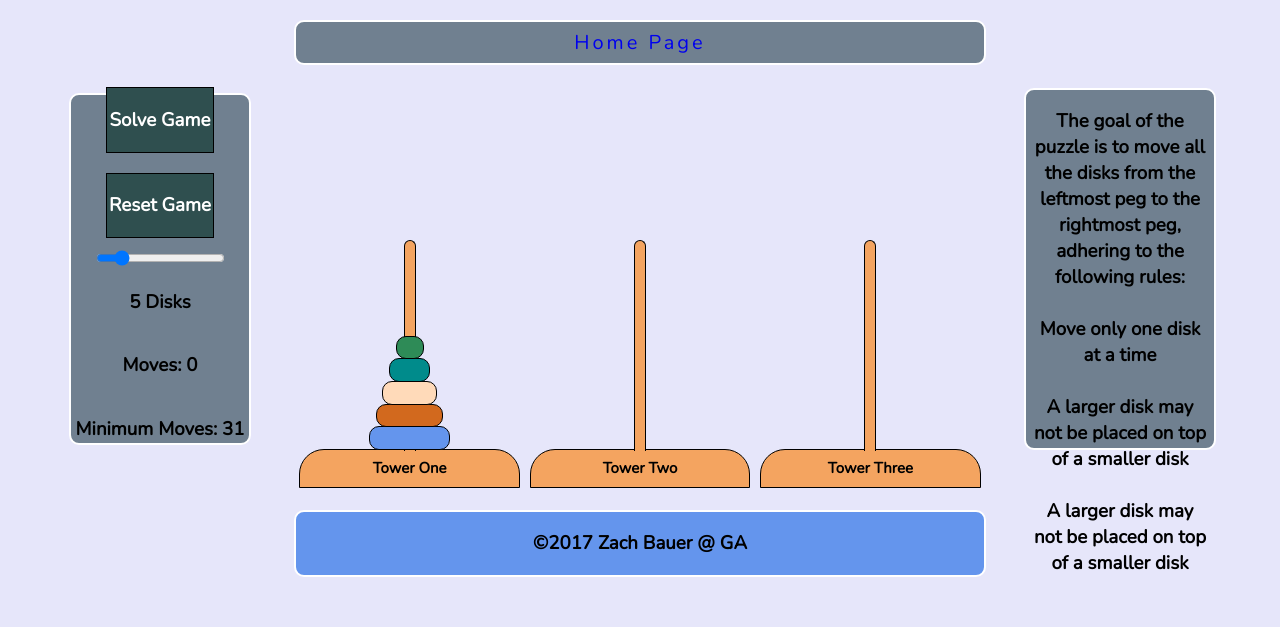
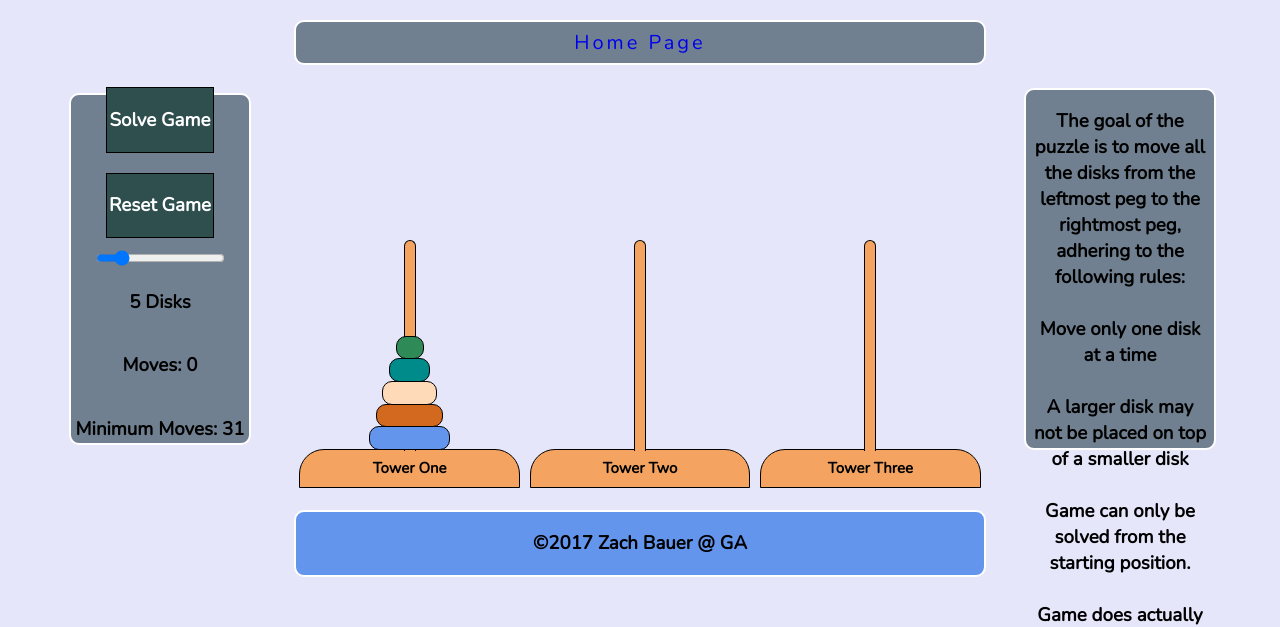
Before and after one commit to WrylyRiley/Tower-of-Hanoi, a plain HTML site: page index.html in a window 1280 px wide. Shown: the part 181-808 px from the top of the page. Drawn offline with nearby package versions, Linux system fonts and the light colour scheme.

Commit message:
Modified instructions

```diff
--- a/index.html
+++ b/index.html
@@ -63,7 +63,11 @@
           <br/>
           <br/>A larger disk may not be placed on top of a smaller disk
           <br/>
-          <br/>A larger disk may not be placed on top of a smaller disk
+          <br/>Game can only be solved from the starting position.
+          <br/>
+          <br/>Game does actually solve, but only updates the view after solving completely. Insert breakpoints in source to view
+          game solving itself
+
         </h3>
       </aside>
       <footer>
```
